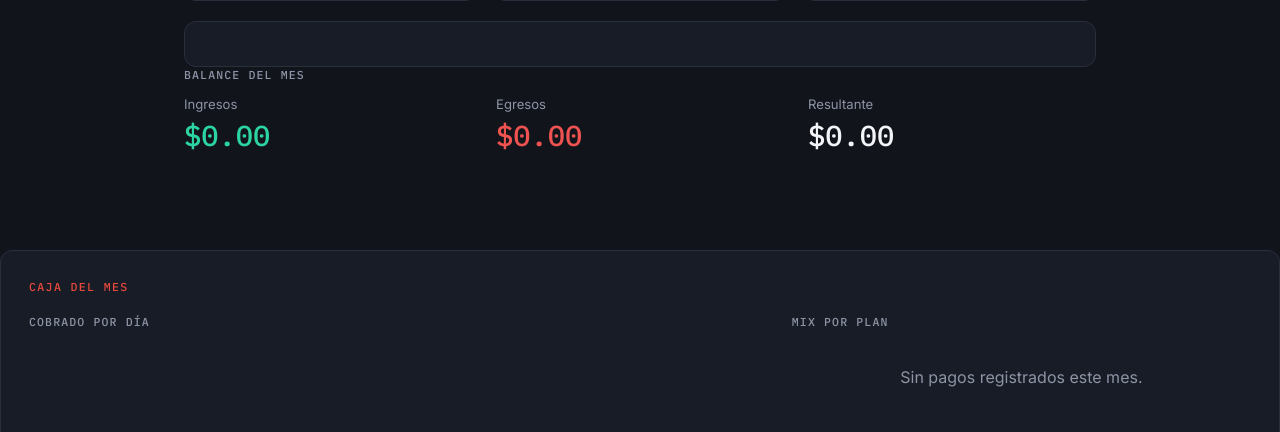
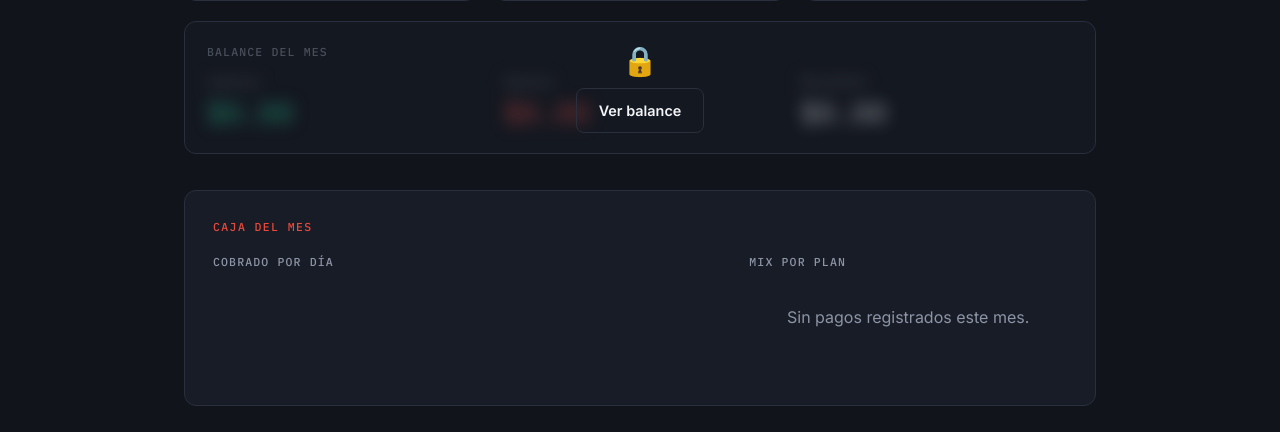
Before and after one commit to marchedev2002/gimnasio-app, a Flask app: template templates/reportes.html in a window 1280 px wide. Shown: the part 399-831 px from the top of the page. Run offline with Flask 3, Linux system fonts and the light colour scheme; the template is opened without the code that fills it, so the values that code supplies are empty.

Commit message:
Correcciones

```diff
--- a/templates/reportes.html
+++ b/templates/reportes.html
@@ -84,8 +84,10 @@
                     <button type="button" class="db-btn db-btn-secondary db-btn-desbloquear">Ver monto</button>
                 </div>
             </div>
+
         </div>
-        <div class="db-card db-report-bloqueado db-report-card" id="tarjeta-balance" style="margin-top:20px;"></div>
+
+        <div class="db-card db-report-bloqueado db-report-card" id="tarjeta-balance" style="margin-top:20px;">
             <p class="db-section-label">Balance del mes</p>
             <div class="db-blur-contenido">
                 <div class="db-balance-grid">
@@ -109,10 +111,7 @@
             </div>
         </div>
 
-
-
-        </div>
-                <div class="db-card" style="margin-top:36px;">
+        <div class="db-card" style="margin-top:36px;">
             <p class="db-eyebrow" style="margin-bottom:4px;">Caja del mes</p>
             <h2 class="db-page-title" style="font-size:1.4rem; margin-bottom:20px;">{{ nombre_mes_actual }}</h2>
 
@@ -167,6 +166,7 @@
                 </div>
             </div>
         </div>
+
         <div class="db-card" style="margin-top:36px;">
             <div style="display:flex; justify-content:space-between; align-items:center; flex-wrap:wrap; gap:12px; margin-bottom:18px;">
                 <p class="db-section-label" style="margin-bottom:0;">Ingresos por profesor</p>
@@ -219,6 +219,7 @@
                 <p class="db-empty">Todavía no hay check-ins registrados en este período.</p>
             {% endif %}
         </div>
+
         <div class="db-card" style="margin-top:36px;">
             <p class="db-section-label">Tendencia de ingresos (últimos 12 meses)</p>
             <canvas id="graficoTendencia" height="90"></canvas>
@@ -273,7 +274,7 @@
                     }
                 });
             </script>
-        </div>S
+        </div>
 
         <div class="db-card" style="margin-top:36px;">
             <p class="db-section-label">Descargar Excel de un mes puntual</p>
@@ -372,6 +373,7 @@
 
             modal.style.display = 'none';
         });
+
         const btnToggle = document.getElementById('btn-toggle-detalle');
         if (btnToggle) {
             btnToggle.addEventListener('click', () => {
```
